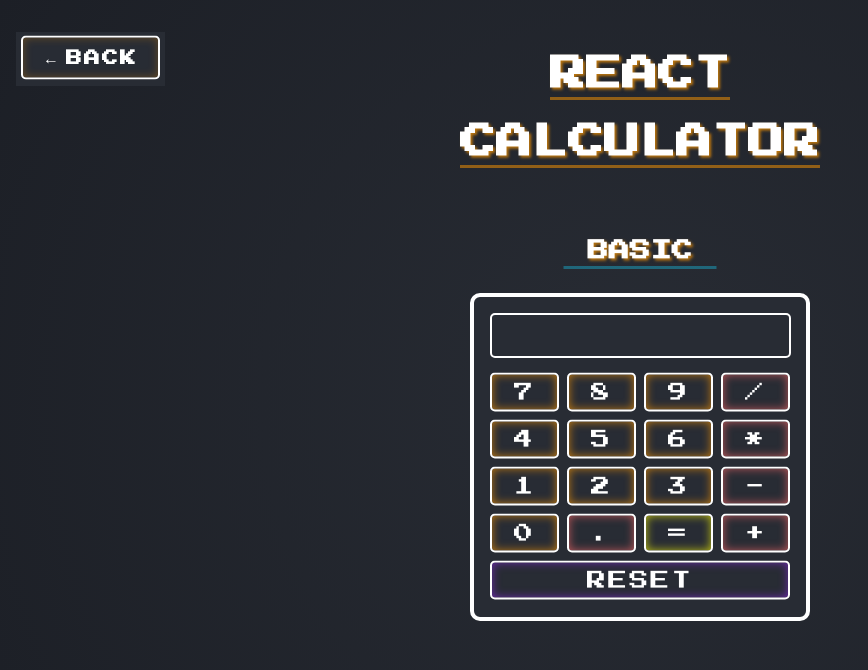
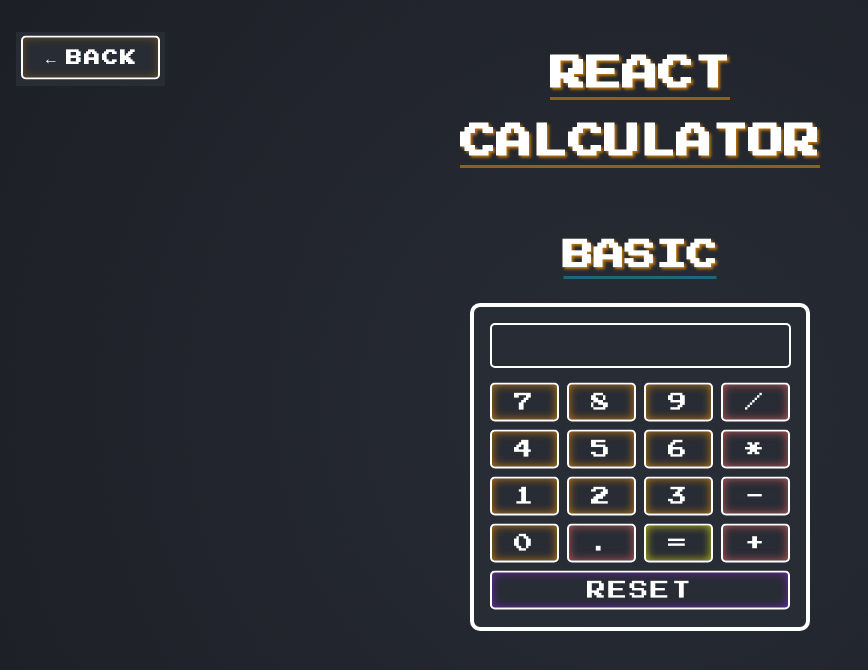
Before and after one commit to SMelidoni/react-app-collection, a React (Create React App) app: page /calculator in a window 1280 px wide. Shown: the top 670 px of the page, without its empty margins (0-868 px from the left). Built offline with nearby package versions, Linux system fonts and the light colour scheme.

Commit message:
feature/node-upgrade (#16)

```diff
--- a/package.json
+++ b/package.json
@@ -6,13 +6,15 @@
     "@testing-library/jest-dom": "^5.16.5",
     "@testing-library/react": "^13.4.0",
     "@testing-library/user-event": "^13.5.0",
+    "css-select": "^5.1.0",
     "mathjs": "^11.8.0",
     "nth-check": "^2.1.1",
     "react": "^18.2.0",
     "react-dom": "^18.2.0",
     "react-router-dom": "^6.10.0",
-    "react-scripts": "5.0.1",
+    "react-scripts": "^5.0.1",
     "sass": "^1.60.0",
+    "typescript": "^4.9.5",
     "web-vitals": "^2.1.4"
   },
   "scripts": {
--- a/src/components/basic-calculator/basic-calculator.styles.scss
+++ b/src/components/basic-calculator/basic-calculator.styles.scss
@@ -1,6 +1,6 @@
 .basic-calculator-title {
   color: white;
-  font-size: calc(5px + 2vmin);
+  font-size: calc(15px + 2vmin);
   margin-bottom: 2rem;
   margin-top: 3rem;
   position: relative;
--- a/src/index.js
+++ b/src/index.tsx
@@ -3,7 +3,9 @@ import React from 'react';
 import ReactDOM from 'react-dom/client';
 import App from './App';
 
-const root = ReactDOM.createRoot(document.getElementById('root'));
+const root = ReactDOM.createRoot(
+  document.getElementById('root') as HTMLElement
+);
 root.render(
   <React.StrictMode>
     <App />
```
Also changed, not shown: 2 other files (tests, documents, lock files or other folders).
